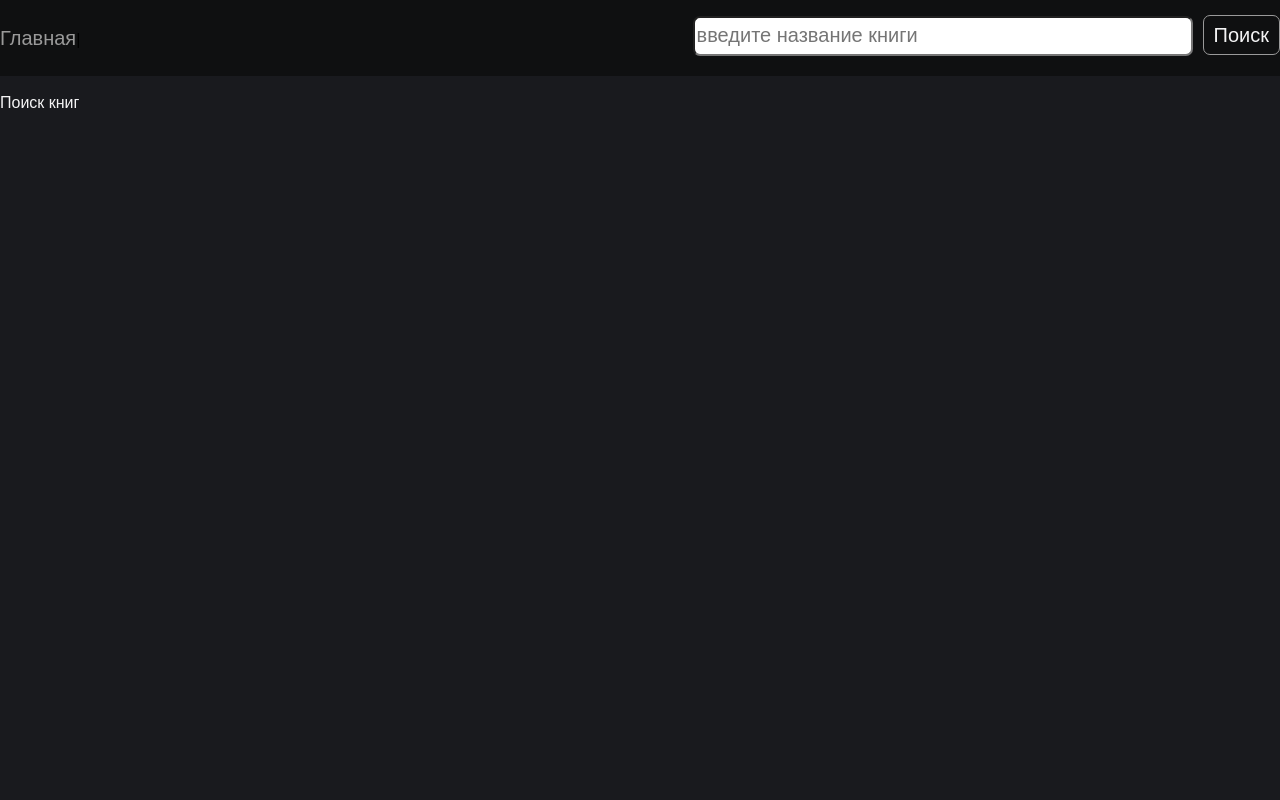
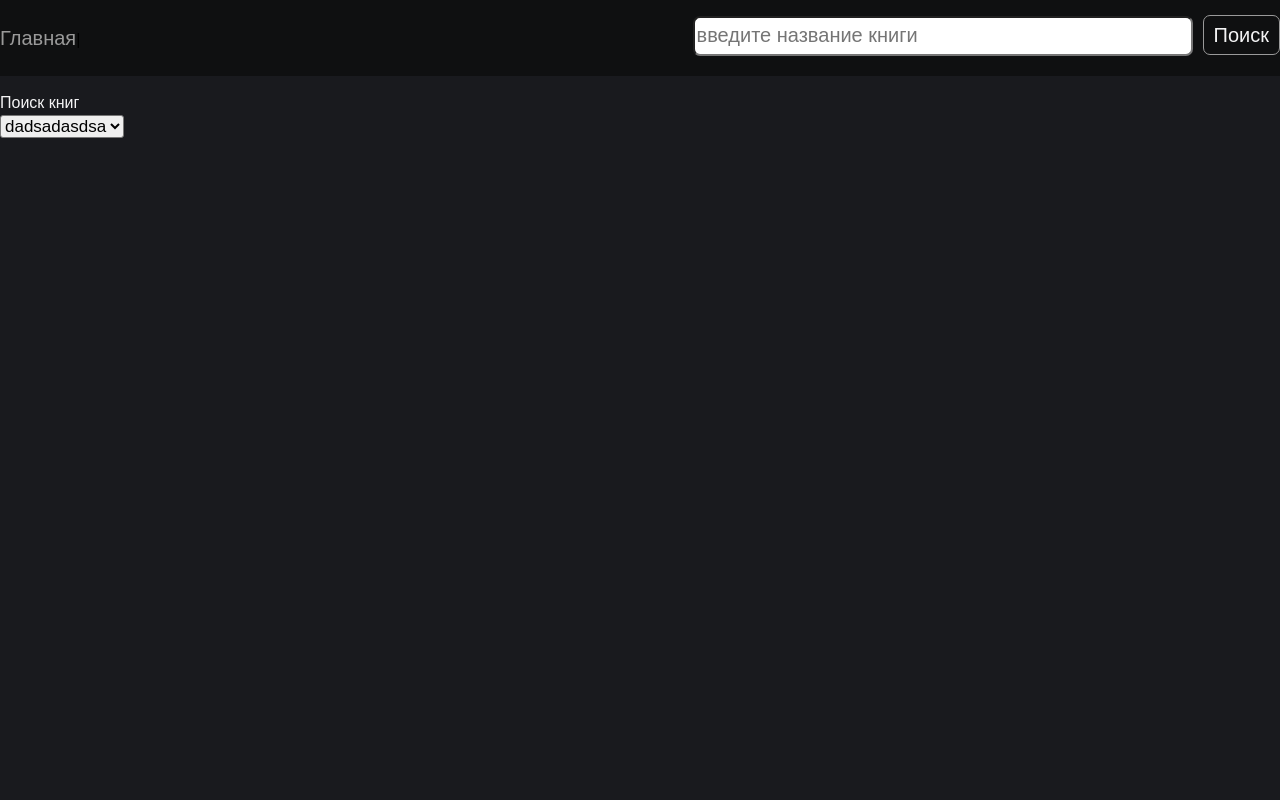
Before and after one commit to olgarachkova/books-app, a React app: page / in a window 1280 px wide. Shown: the top 800 px of the page. Built offline with nearby package versions, Linux system fonts and the light colour scheme.

Commit message:
компонент Select

```diff
--- a/src/components/SearchPage/SearchPage.scss
+++ b/src/components/SearchPage/SearchPage.scss
@@ -1,7 +1,7 @@
 $grey2: #191A1E;
 $white1: #F4F4F5;
 
-$width: 1920px;
+$width: 1280px;
 
 .container {
     max-width: $width;
@@ -27,7 +27,6 @@ $width: 1920px;
 
 @media screen and (max-width: 1280px) {
     .searchpage {
-        justify-content: space-around;
         padding: 0 5px;
     }
 }
--- /dev/null
+++ b/src/components/Select/Select.js
@@ -0,0 +1,20 @@
+import './select.scss'
+
+import React, { useState } from 'react';
+
+export function Select({ values, defaultValue }) {
+    const [currentValue, setCurrentValue] = useState(defaultValue);
+
+    const handleChange = (event) => {
+        setCurrentValue(event.target.value);
+    }
+
+
+    return (
+        <select value={currentValue} onChange={handleChange} className='select'>
+            {values.map((value, idx) =>
+                <option value={value} key={idx}>{value}</option>
+            )}
+        </select>
+    )
+}
--- /dev/null
+++ b/src/components/Select/Select.scss
@@ -0,0 +1,4 @@
+.select {
+    border-radius: 3px;
+    font-size: 17px;
+}
--- /dev/null
+++ b/src/components/Select/index.js
@@ -0,0 +1 @@
+export * from './Select';
--- a/src/components/StartPage/StartPage.js
+++ b/src/components/StartPage/StartPage.js
@@ -4,6 +4,7 @@ import React from 'react';
 
 import { Header } from 'components/header'
 import { Footer } from 'components/footer'
+import { Select } from 'components/Select'
 
 export function StartPage() {
     return (
@@ -12,6 +13,7 @@ export function StartPage() {
             <main className='content'>
                 <div className='container'>
                     <p>Поиск книг</p>
+                    <Select values={['fsdfsdf', 'sfdsdfds', 'dadsadasdsa']} defaultValue={'dadsadasdsa'} />
                 </div>
             </main>
             <Footer />
```
